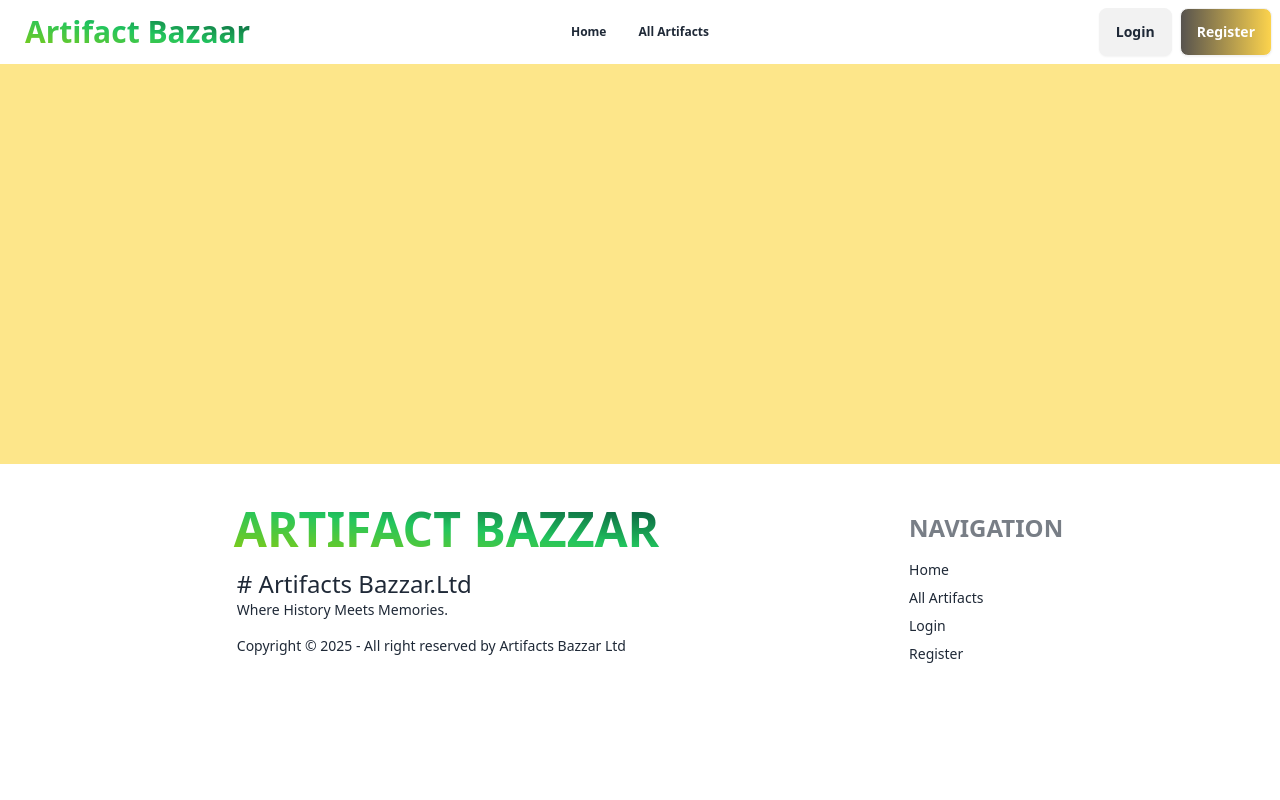
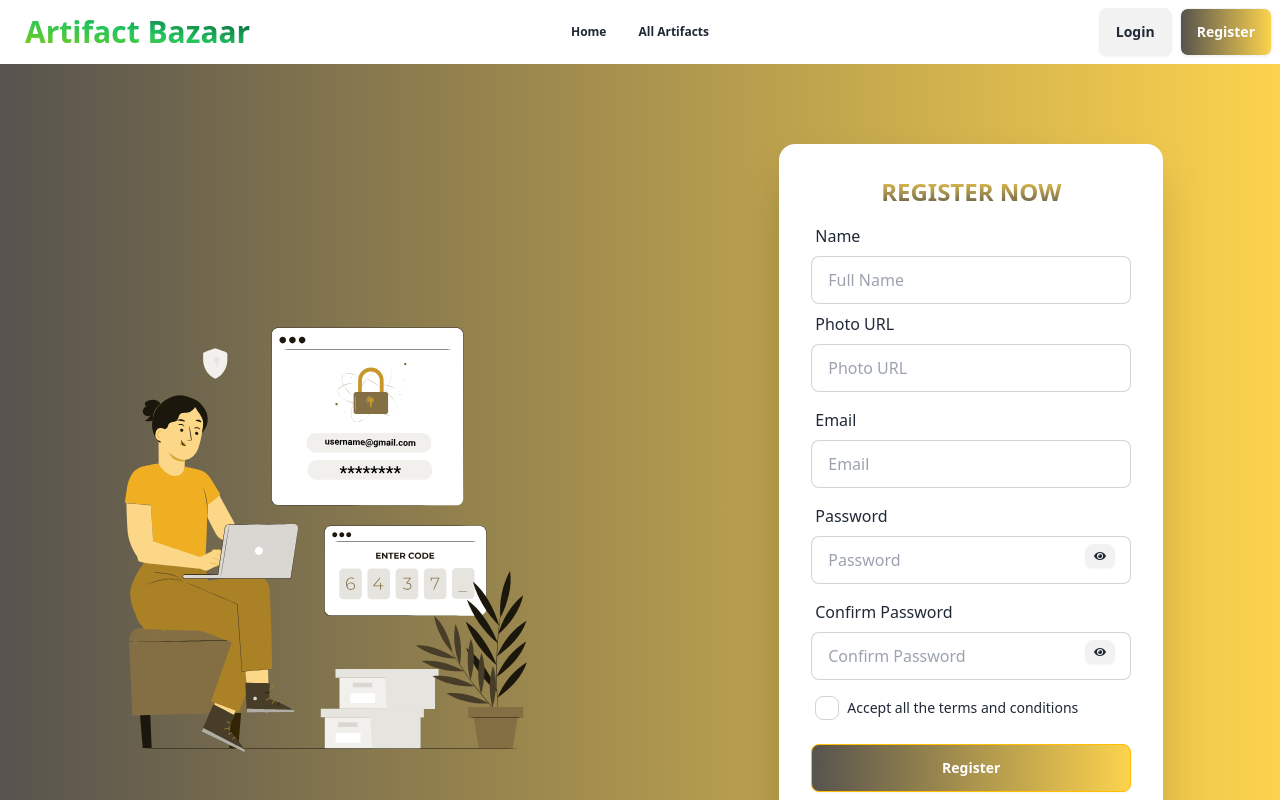
Before and after one commit to AlaminIbneFaruk/Assignment_11, a React (Vite) app: page /register in a window 1280 px wide. Shown: the top 800 px of the page. Built offline with nearby package versions, Linux system fonts and the light colour scheme; no server answers.

Commit message:
inserting Register

```diff
--- a/src/Pages/Register/Register.jsx
+++ b/src/Pages/Register/Register.jsx
@@ -1,10 +1,196 @@
+import { Link, useNavigate } from "react-router-dom";
+import { updateProfile } from "firebase/auth";
+import { auth } from "../../Firebase/firebase.init.js";
+import { useContext, useState } from "react";
+import { FaEye, FaEyeSlash } from "react-icons/fa";
+import { AuthContext } from "../../Contexts/AuthProvider";
+import { useTypewriter } from "react-simple-typewriter";
+import { Helmet } from "react-helmet";
+import Lottie from "lottie-react";
+import registerLottie from "../../assets/lottie/register.json"
+const Register = () => {
+  const { createUser } = useContext(AuthContext);
+  const [errorMessage, setErrorMessage] = useState("");
+  const [success, setSuccess] = useState(false);
+  const [showPassword, setShowPassword] = useState(false);
+  const navigate = useNavigate();
+  const handleRegister = (event) => {
+    event.preventDefault();
+    const e_mail = event.target.email.value;
+    const name = event.target.name.value;
+    const photo = event.target.photo.value;
+    const password = event.target.password.value;
+    const cpassword = event.target.Cpassword.value;
+    const terms = event.target.terms.checked;
+    console.log(name, e_mail, password, cpassword, terms, photo);
+    if (!terms) {
+      setErrorMessage("Please accept the terms and conditions");
+      setSuccess(false);
+      return;
+    }
+    setErrorMessage("");
+    setSuccess(false);
+    const regEX =
+      /^(?=.*[A-Z])(?=.*[a-z])(?=.*\d)(?=.*[@$!%*?&])[A-Za-z\d@$!%*?&]{6,}$/;
+    if (!regEX.test(cpassword)) {
+      setErrorMessage(
+        "Password must contain at least one uppercase letter, one lowercase letter, one number and one special character"
+      );
+      setSuccess(false);
+      return;
+    }
+    createUser(e_mail, cpassword)
+      .then((result) => {
+        console.log(result.user);
+        // verification e
+        //Update the user's profile
+        updateProfile(auth.currentUser, {
+          displayName: name,
+          photoURL: photo,
+        })
+          .then(() => {
+            // Profile updated!
+            console.log("Profile updated");
+            navigate("/");
+            // ...
+          })
+          .catch((error) => {
+            // An error occurred
 
+            console.log(error.message);
+            // ...
+          });
+      })
+      .catch((error) => {
+        console.log("Error", error.message);
+        setErrorMessage(error.message);
+      });
+  };
+  const showHidePassword = (event) => {
+    event.preventDefault();
+    setShowPassword(!showPassword);
+  };
+  const [text] = useTypewriter({
+    words: ["WELCOME TO VISA BRIDGE", "REGISTER NOW"],
+    loop: Infinity,
+  });
+  return (
+    <>
+      <Helmet>
+        <title>Register | Artifacts Bazzar</title>
+      </Helmet>
+      <div>
+        <div className="py-20 lg:flex justify-center items-center bg-gradient-to-r from-stone-600 to-amber-300 text-black">
 
-const Register = () => {
-  return (
-    <div>
-
-    </div>
+          <div className="mx-auto">
+            <Lottie animationData={registerLottie} loop={true}>
+            </Lottie>
+          </div>
+          <div className="card bg-base-100 w-full max-w-sm mx-auto shrink-0 shadow-2xl">
+            <form className="card-body" onSubmit={handleRegister}>
+              <div className="text-center font-sans font-bold bg-gradient-to-t from-stone-600 to-amber-300  bg-clip-text text-transparent text-2xl ">
+                {text}
+              </div>
+              <div className="form-control">
+                <label className="label">
+                  <span className="label-text text-base">Name</span>
+                </label>
+                <input
+                  name="name"
+                  type="text"
+                  placeholder="Full Name"
+                  className="input input-bordered"
+                  required
+                />
+                <label className="label">
+                  <span className="label-text text-base">Photo URL</span>
+                </label>
+                <input
+                  name="photo"
+                  type="text"
+                  placeholder="Photo URL"
+                  className="input input-bordered"
+                  required
+                />
+              </div>
+              <div className="form-control">
+                <label className="label">
+                  <span className="label-text text-base">Email</span>
+                </label>
+                <input
+                  name="email"
+                  type="email"
+                  placeholder="Email"
+                  className="input input-bordered"
+                  required
+                />
+              </div>
+              <div className="form-control relative">
+                <label className="label">
+                  <span className="label-text text-base">Password</span>
+                </label>
+                <input
+                  name="password"
+                  type={showPassword ? `text` : `password`}
+                  placeholder="Password"
+                  className="input input-bordered"
+                  required
+                />
+                <button
+                  className="btn btn-xs absolute right-4 top-12"
+                  onClick={showHidePassword}
+                >
+                  {showPassword ? <FaEyeSlash /> : <FaEye />}
+                </button>
+              </div>
+              <div className="form-control relative">
+                <label className="label">
+                  <span className="label-text text-base">Confirm Password</span>
+                </label>
+                <input
+                  name="Cpassword"
+                  type={showPassword ? `text` : `password`}
+                  placeholder="Confirm Password"
+                  className="input input-bordered"
+                  required
+                />
+                <button
+                  className="btn btn-xs absolute right-4 top-12"
+                  onClick={showHidePassword}
+                >
+                  {showPassword ? <FaEyeSlash /> : <FaEye />}
+                </button>
+              </div>
+              <div className="form-control">
+                <label className="label cursor-pointer justify-start gap-2">
+                  <input
+                    name="terms"
+                    type="checkbox"
+                    className="checkbox"
+                    value="Accepted"
+                  />
+                  <label className="label-text">
+                    Accept all the terms and conditions
+                  </label>
+                </label>
+              </div>
+              <div className="form-control mt-2 gap-5">
+                <button type="submit" className="btn btn-warning bg-gradient-to-r from-stone-600 to-amber-300 text-white">
+                  Register
+                </button>
+                <Link to="/login" className="btn btn-warning bg-gradient-to-r from-stone-600 to-amber-300 text-white">
+                  Already have an account? Login
+                </Link>
+              </div>
+              <p className="text-emerald-700 p-2 rounded-lg">{errorMessage}</p>
+              {success && (
+                <p className="text-green-600">Sign Up is Successful</p>
+              )}
+            </form>
+          </div>
+        </div>
+      </div>
+    </>
   );
 };
 
```
